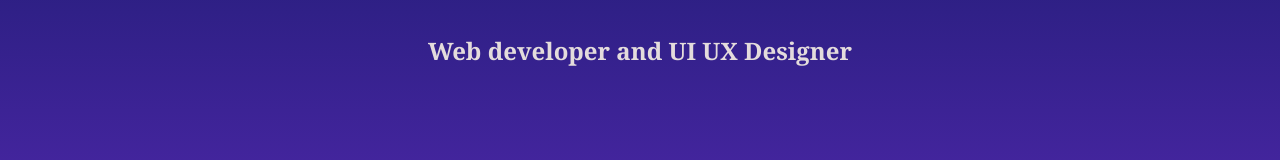
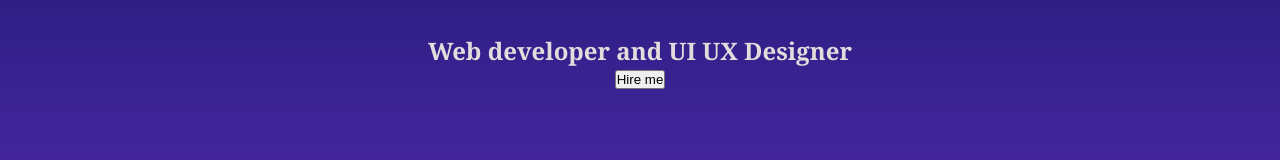
Before and after one commit to Abul-kalam800/web-development-simple-project, a plain HTML site: page portfolio.html in a window 1280 px wide. Shown: the part 222-382 px from the top of the page. Drawn offline with Linux system fonts and the light colour scheme.

Commit message:
added one button hire me

```diff
--- a/portfolio.html
+++ b/portfolio.html
@@ -21,6 +21,7 @@
         <div class="hero">
             <h2>Hi I'am Mohammad Abul kalam</h2>
             <h4>Web developer and UI UX Designer</h4>
+            <button>Hire me</button>
         </div>
     </section>
     <footer>
```
